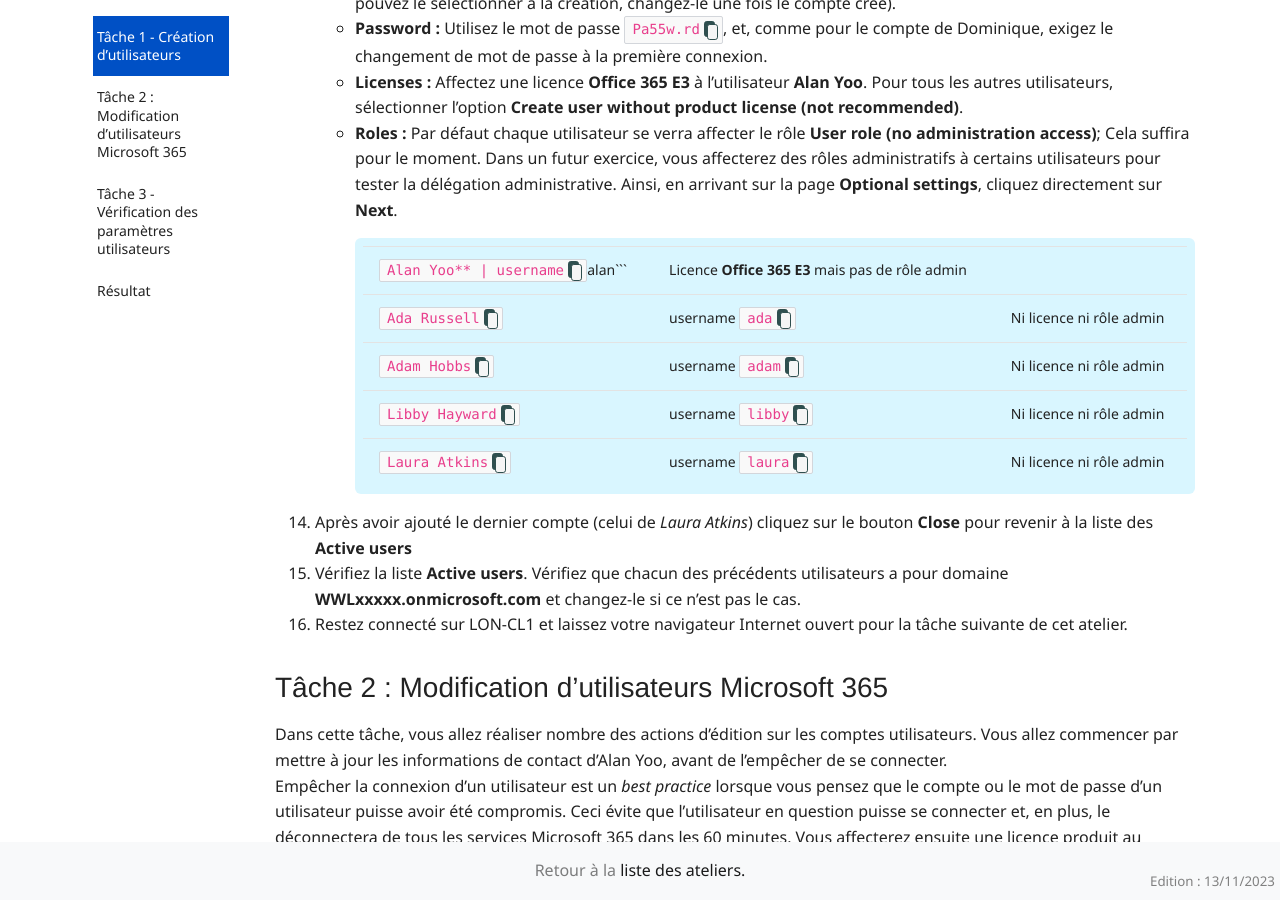
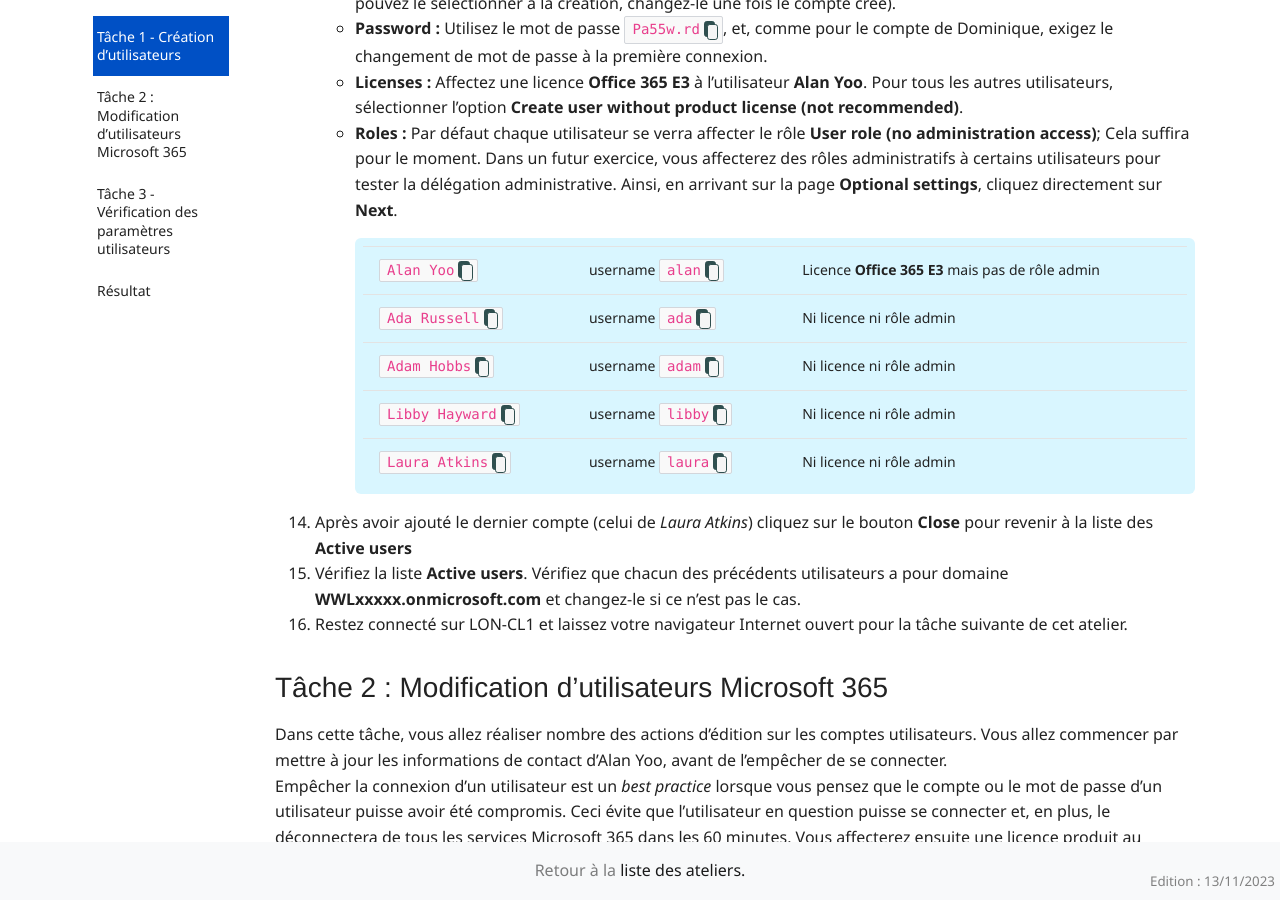
Before and after one commit to renaudwangler/ib-labs, a Jekyll site: the page built from msms030fr/lab2e1.md, in a window 1280 px wide and 900 px high, scrolled down 2338 px. Built offline with Jekyll 4.4.1, drawn with Linux system fonts in a browser that asks for light colours; nearby versions of some CDN libraries; comment, search, counter and statistics services are not loaded.

Commit message:
msms030frl2e1 copyBtn

````diff
--- a/msms030fr/lab2e1.md
+++ b/msms030fr/lab2e1.md
@@ -50,7 +50,7 @@ A la fin de cet exercice, vous aurez une meilleure connaissance de :
 	- **Password :** Utilisez le mot de passe ```Pa55w.rd```, et, comme pour le compte de Dominique, exigez le changement de mot de passe à la première connexion.
 	- **Licenses :** Affectez une licence **Office 365 E3** à l'utilisateur **Alan Yoo**. Pour tous les autres utilisateurs, sélectionner l'option **Create user without product license (not recommended)**.
 	- **Roles :** Par défaut chaque utilisateur se verra affecter le rôle **User role (no administration access)**; Cela suffira pour le moment. Dans un futur exercice, vous affecterez des rôles administratifs à certains utilisateurs pour tester la délégation administrative. Ainsi, en arrivant sur la page **Optional settings**, cliquez directement sur **Next**.
-	> ```Alan Yoo** | username ```alan``` | Licence **Office 365 E3** mais pas de rôle admin
+	> ```Alan Yoo``` | username ```alan``` | Licence **Office 365 E3** mais pas de rôle admin
 	```Ada Russell``` | username ```ada``` | Ni licence ni rôle admin
 	```Adam Hobbs``` | username ```adam``` | Ni licence ni rôle admin
 	```Libby Hayward``` | username ```libby``` | Ni licence ni rôle admin
````
